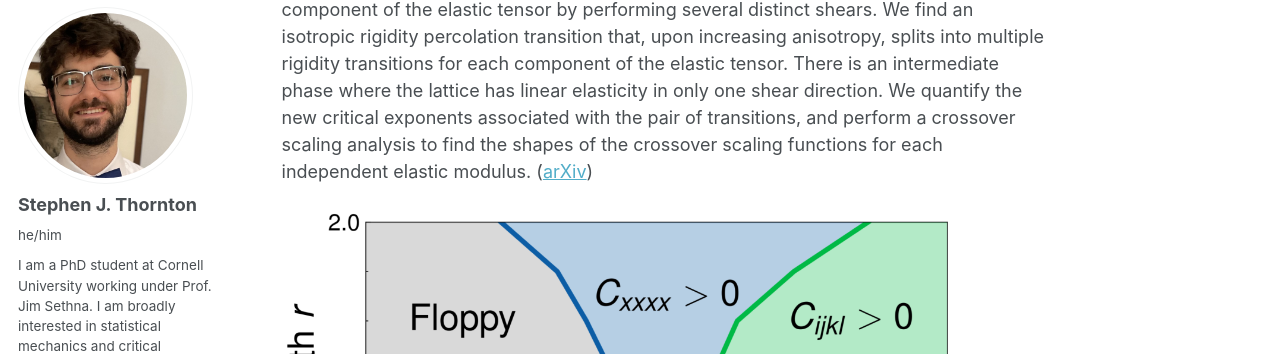
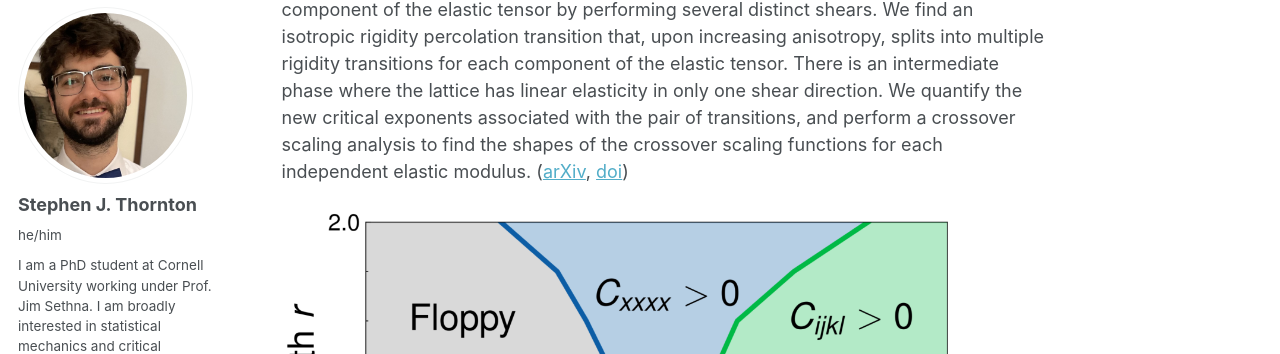
Before and after one commit to stephen-thornton/stephen-thornton.github.io, a Jekyll site: the page built from _pages/about.md, in a window 1280 px wide and 900 px high, scrolled down 3324 px. Shown: the part 99-453 px from the top of the window. Built offline with Jekyll 4.4.1, drawn with Linux system fonts in a browser that asks for light colours; some web fonts are replaced.

Commit message:
Update about.md
Added link to Soft Matter paper.

```diff
--- a/_pages/about.md
+++ b/_pages/about.md
@@ -28,7 +28,7 @@ We examine the topological defects predicted by homotopy theory in the nematic p
 ## Crossover scaling between rigidity percolation transitions with tunable anisotropy
 Collaborators: William Wang, Bulbul Chakraborty, Anna Barth, Navneet Singh, Japheth Omonira, Jonathan Michel, Moumita Das, Jim Sethna, Itai Cohen
 
-We perform a detailed numerical investigation of the critical phenomena present within a bond-diluted triangular lattice in which bonds are preferentially removed in a particular direction, inducing a long-wavelength anisotropy. Anticipating different scaling for each of the statistically independent long-wavelength elastic moduli, we measure each component of the elastic tensor by performing several distinct shears. We find an isotropic rigidity percolation transition that, upon increasing anisotropy, splits into multiple rigidity transitions for each component of the elastic tensor. There is an intermediate phase where the lattice has linear elasticity in only one shear direction. We quantify the new critical exponents associated with the pair of transitions, and perform a crossover scaling analysis to find the shapes of the crossover scaling functions for each independent elastic modulus. ([arXiv](https://arxiv.org/abs/2409.08565))
+We perform a detailed numerical investigation of the critical phenomena present within a bond-diluted triangular lattice in which bonds are preferentially removed in a particular direction, inducing a long-wavelength anisotropy. Anticipating different scaling for each of the statistically independent long-wavelength elastic moduli, we measure each component of the elastic tensor by performing several distinct shears. We find an isotropic rigidity percolation transition that, upon increasing anisotropy, splits into multiple rigidity transitions for each component of the elastic tensor. There is an intermediate phase where the lattice has linear elasticity in only one shear direction. We quantify the new critical exponents associated with the pair of transitions, and perform a crossover scaling analysis to find the shapes of the crossover scaling functions for each independent elastic modulus. ([arXiv](https://arxiv.org/abs/2409.08565), [doi](https://doi.org/10.1039/D4SM01191K))
 
 <img src="/images/Will1.png" width="700"/>
 
```
